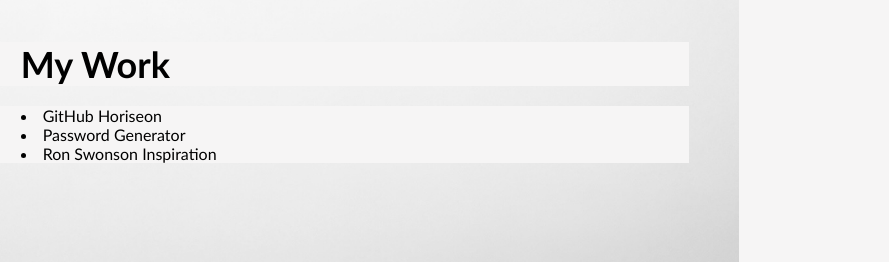
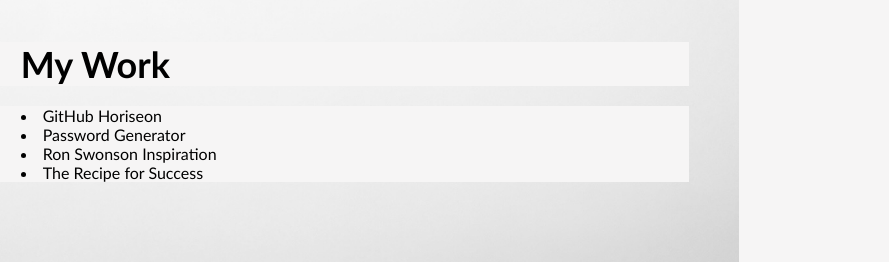
Before and after one commit to reycelhuffman/updated-portfolio2, a plain HTML site: page index.html in a window 1280 px wide. Shown: the part 1875-2137 px from the top of the page, 391-1280 px from the left. Drawn offline with Linux system fonts and the light colour scheme.

Commit message:
added project2

```diff
--- a/index.html
+++ b/index.html
@@ -48,6 +48,7 @@
             <li><a href="https://reycelhuffman.github.io/Refactor-Homework1-/">GitHub Horiseon</a></li>
             <li><a href="https://reycelhuffman.github.io/Password-Generator-Project-/">Password Generator</a></li>
             <li><a href="https://alecdziwanowski.github.io/Project1/">Ron Swonson Inspiration</a></li>
+            <li><a href="https://github.com/reycelhuffman/therecipeforsuccess.git/">The Recipe for Success</a></li>
         </section>
 
 </body>
```
